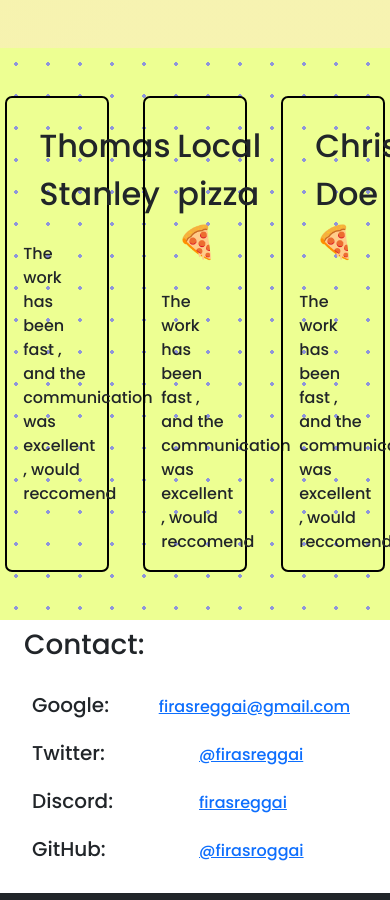
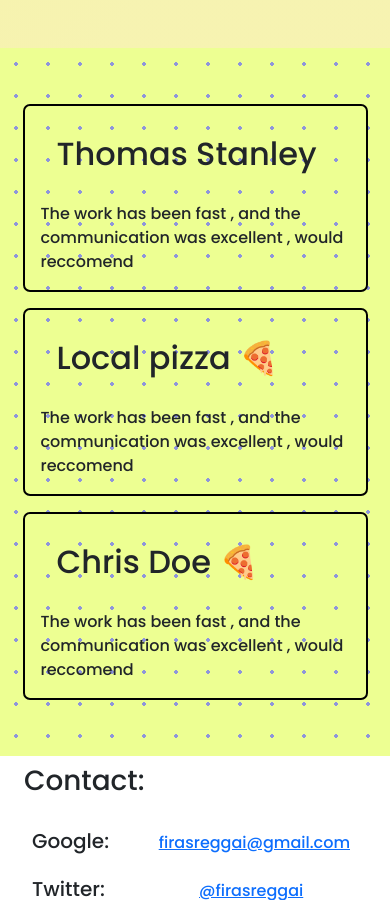
Before and after one commit to firasRoggai/portfolioProject, a website built with Vite: page index.html in a window 390 px wide. Shown: the part 2500-3400 px from the top of the page. Built offline with nearby package versions, Linux system fonts and the light colour scheme.

Commit message:
fixed phone issue

```diff
--- a/index.html
+++ b/index.html
@@ -133,7 +133,7 @@
       </section>
       <section class="skills">
         <div class="skills-container my-5 row justify-content-around">
-          <div class="skill-box px-3 py-3 col-3">
+          <div class="skill-box px-3 py-3 col-10 col-md-3 my-2 my-md-0">
             <div class="skill-small-box p-2 px-3">
               Thomas Stanley
             </div>
@@ -141,7 +141,7 @@
               The work has been fast , and the communication was excellent , would reccomend
             </div>
         </div>
-          <div class="skill-box px-3 py-3 col-3">
+          <div class="skill-box px-3 py-3 col-10 col-md-3 my-2 my-md-0">
             <div class="skill-small-box p-2 px-3">
               Local pizza 🍕
             </div>
@@ -149,7 +149,7 @@
               The work has been fast , and the communication was excellent , would reccomend
             </div>
         </div>
-          <div class="skill-box px-3 py-3 col-3">
+          <div class="skill-box px-3 py-3 col-10 col-md-3 my-2 my-md-0">
             <div class="skill-small-box p-2 px-3">
               Chris Doe 🍕
             </div>
```
